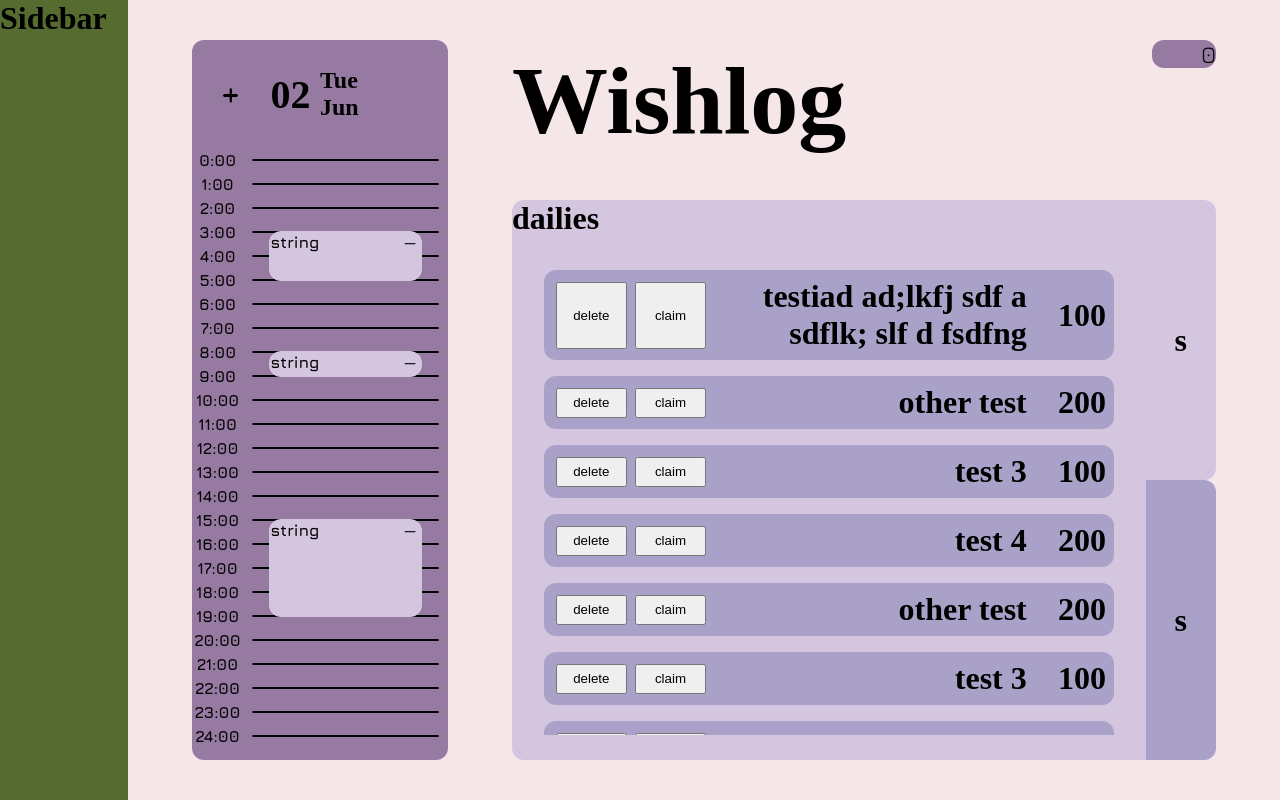
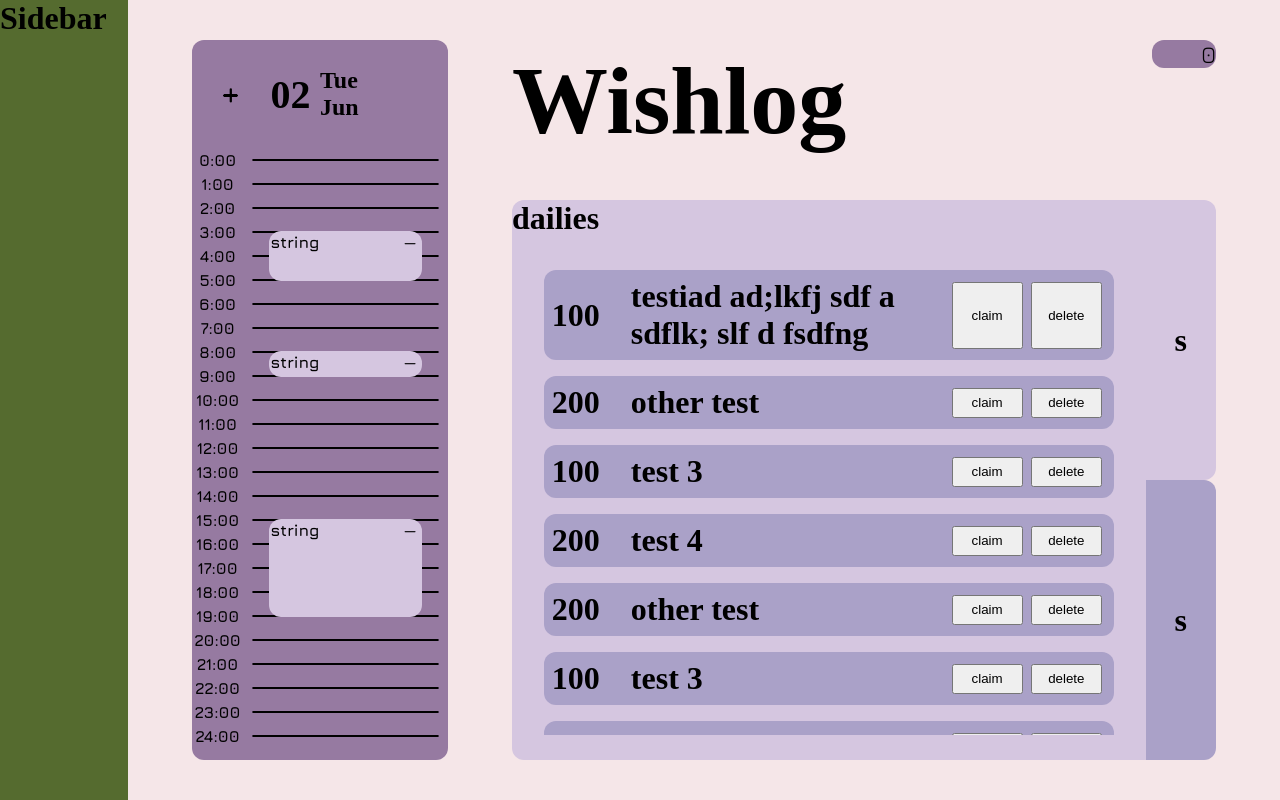
Before and after one commit to chelsea-zh/wishlog, a React (Vite) app: page / in a window 1280 px wide. Built offline with nearby package versions, Linux system fonts and the light colour scheme; a web font is replaced by a local one.

Commit message:
updated README on AI

```diff
--- a/src/ToDo.css
+++ b/src/ToDo.css
@@ -34,7 +34,7 @@
     height:95%;
     overflow-y: scroll;
     scrollbar-color: var(--dark-2) var(--medium);
-    direction: rtl;
+    /* direction: rtl; */
 }
 
 .unclaimed,
```
Also changed, not shown: 1 other file (tests, documents, lock files or other folders).
